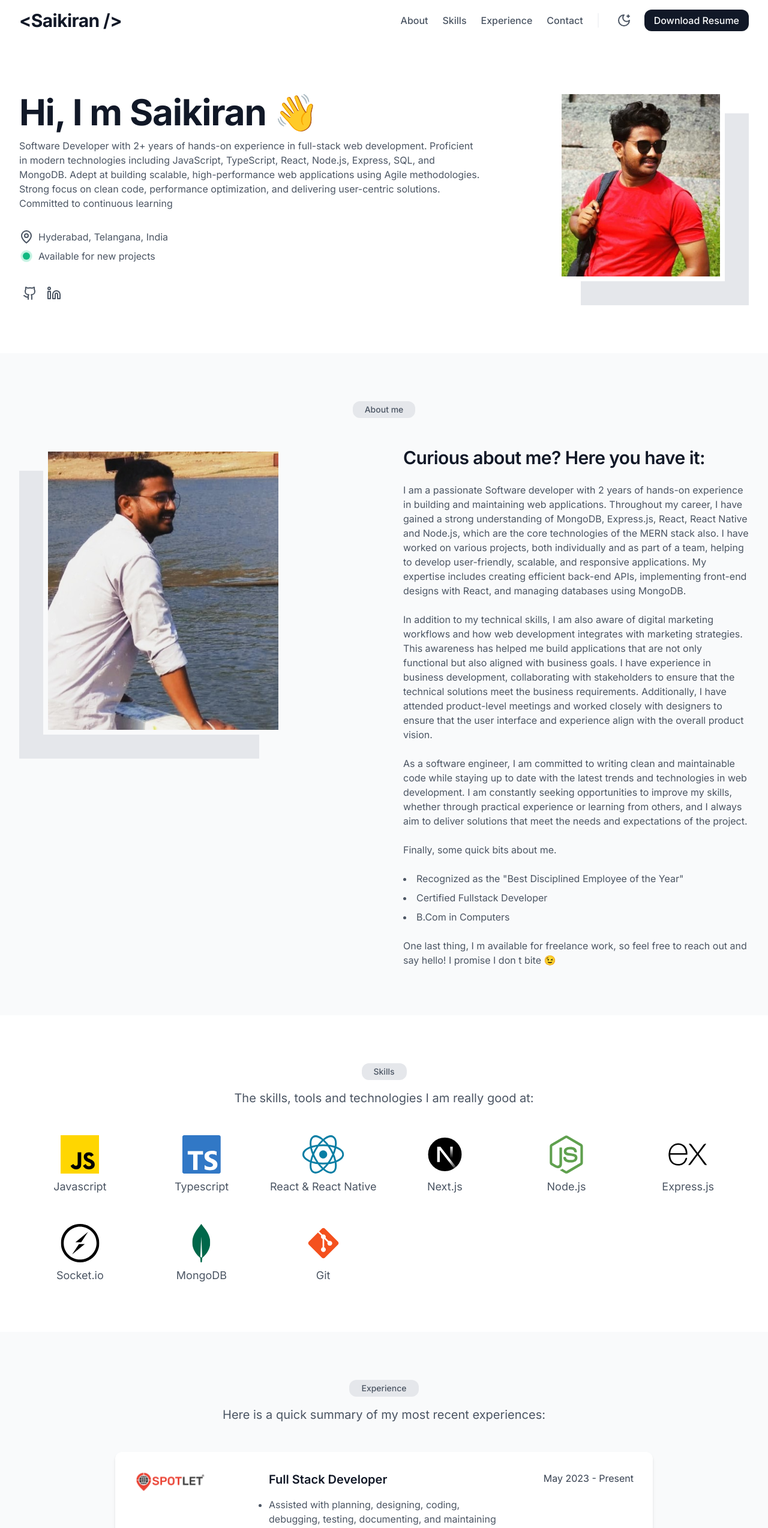
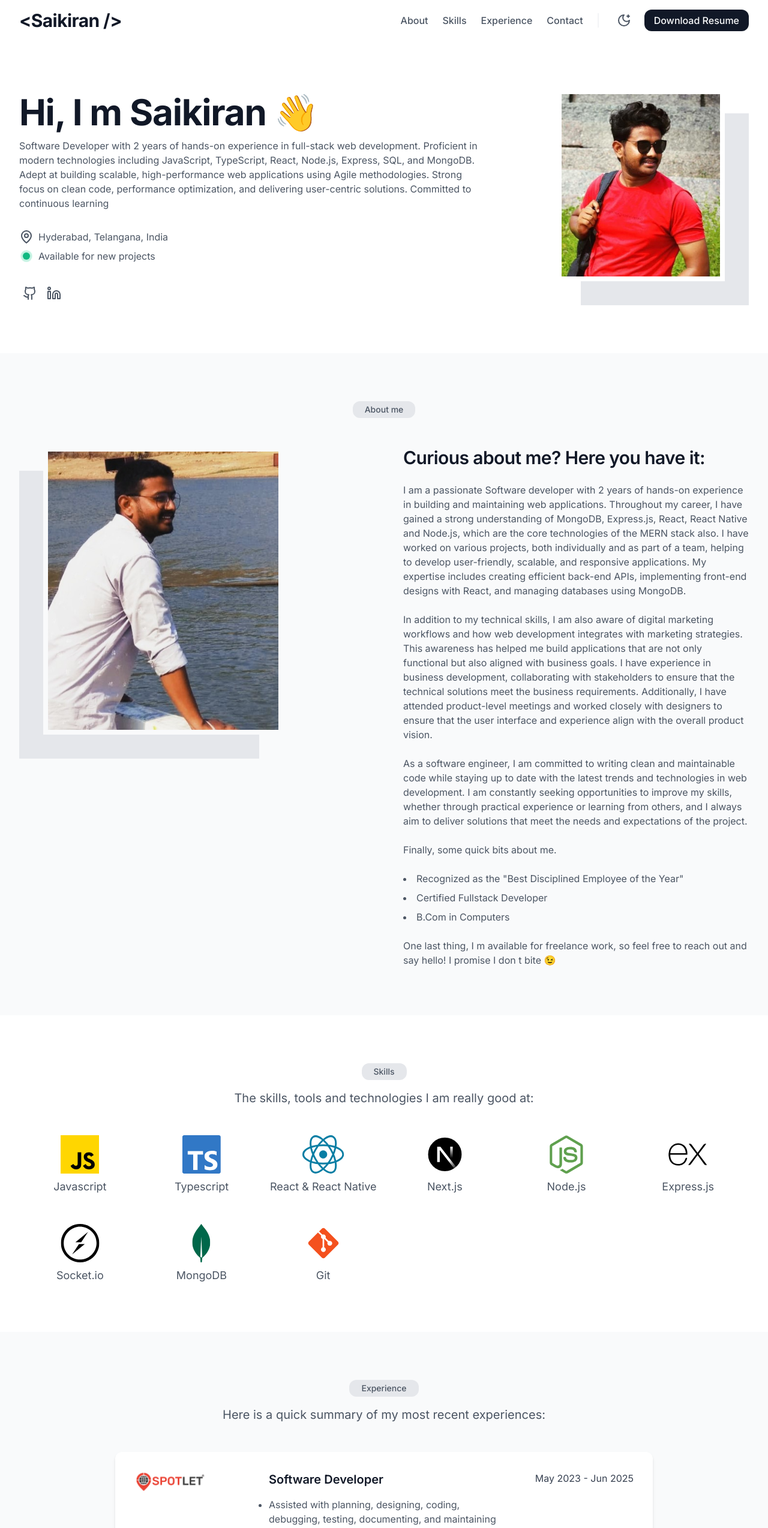
Before and after one commit to saikirandasari04/portfolio, a Next.js app: page / in a window 1280 px wide. Shown: the top 2548 px of the page at 60% size. Built offline with nearby package versions, Linux system fonts and the light colour scheme.

Commit message:
changes updated

```diff
--- a/src/components/sections/hero.tsx
+++ b/src/components/sections/hero.tsx
@@ -31,7 +31,7 @@ const HeroSection = () => {
               <span className="inline-block animate-waving-hand">👋</span>
             </Typography>
             <Typography>
-              Software Developer with 2+ years of hands-on experience in full-stack web development. Proficient
+              Software Developer with 2 years of hands-on experience in full-stack web development. Proficient
 in modern technologies including JavaScript, TypeScript, React, Node.js, Express, SQL, and MongoDB.
 Adept at building scalable, high-performance web applications using Agile methodologies. Strong
 focus on clean code, performance optimization, and delivering user-centric solutions. Committed to
--- a/src/lib/data.tsx
+++ b/src/lib/data.tsx
@@ -207,10 +207,10 @@ export const EXPERIENCES: ExperienceDetails[] = [
     logo: spotletLogo,
     darkModeLogo: spotletLogo,
     logoAlt: "Spotlet logo",
-    position: "Full Stack Developer",
+    position: "Software Developer",
     startDate: new Date(2023, 4),
-    endDate: new Date(2017, 4),
-    currentlyWorkHere: true,
+    endDate: new Date(2025, 5),
+    currentlyWorkHere: false,
     summary: [
       `Assisted with planning, designing, coding, debugging, testing, documenting, and maintaining
 software applications.`,
```
